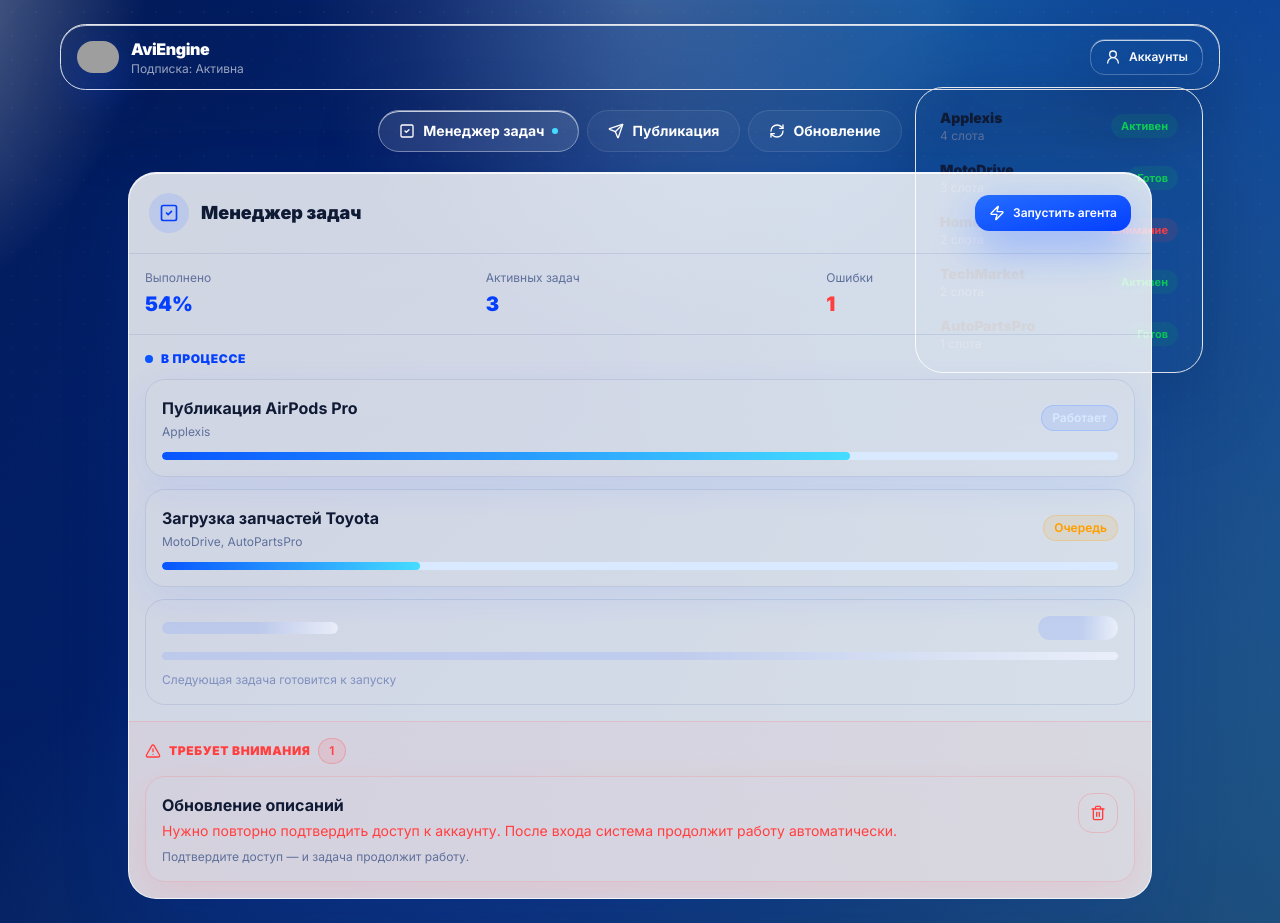
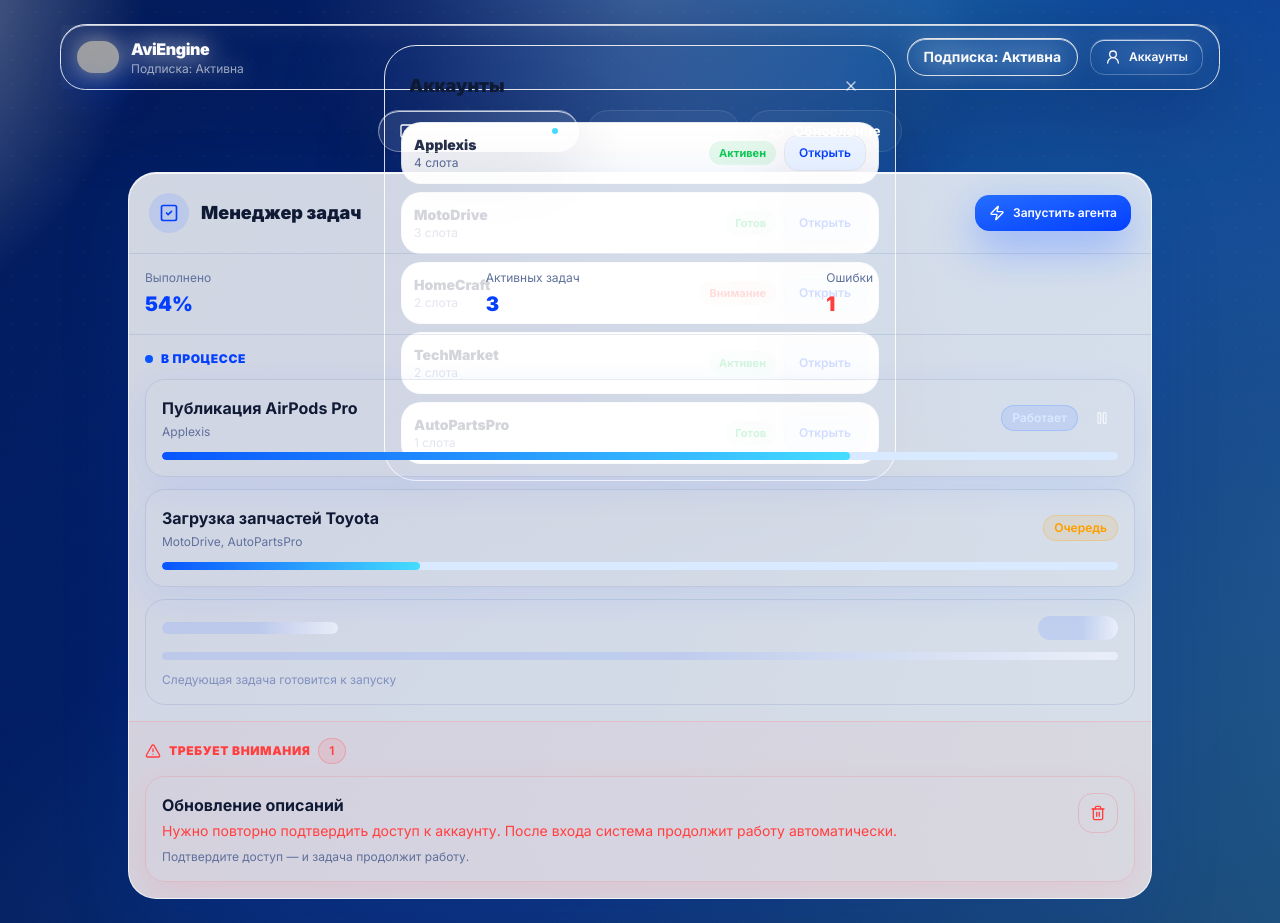
Before and after one commit to BodyaAi/aviengine-agent, a Next.js app in the folder frontend/: page /dashboard in a window 1280 px wide. Both pictures are taken after a click on the button "Аккаунты". Built offline with nearby package versions, Linux system fonts and the light colour scheme; grey boxes are pictures that could not be loaded.

Commit message:
feat(ui): add interface logic and tabs

```diff
--- a/frontend/app/dashboard/components/DashboardHeader.tsx
+++ b/frontend/app/dashboard/components/DashboardHeader.tsx
@@ -1,9 +1,10 @@
 "use client";
 
 import Image from "next/image";
-import { UserRound } from "lucide-react";
+import { X, UserRound } from "lucide-react";
 import { Button } from "@/components/ui/button";
-import type { Account, SubscriptionStatus } from "../models/dashboard";
+import type { Account, SubscriptionPlan, SubscriptionStatus } from "../models/dashboard";
+import { SubscriptionWidget } from "./SubscriptionWidget";
 import aviLogo from "../../../../docs/legacy_website_prototype/AviEngine Website/src/assets/83ad018e457e6e4bb595c06474fa13375d08f06e.png";
 
 const accountStatusLabels = {
@@ -17,11 +18,21 @@
   accountsOpen,
   setAccountsOpen,
   subscription,
+  subscriptionPlans,
+  subscriptionOpen,
+  setSubscriptionOpen,
+  selectedPlan,
+  setSelectedPlan,
 }: {
   accounts: Account[];
   accountsOpen: boolean;
   setAccountsOpen: (open: boolean) => void;
   subscription: SubscriptionStatus;
+  subscriptionPlans: SubscriptionPlan[];
+  subscriptionOpen: boolean;
+  setSubscriptionOpen: (open: boolean) => void;
+  selectedPlan: string;
+  setSelectedPlan: (plan: string) => void;
 }) {
   return (
     <header className="relative mb-5 flex items-center justify-between rounded-[1.6rem] border border-white/18 bg-white/12 px-4 py-3 shadow-glass backdrop-blur-2xl">
@@ -33,7 +44,8 @@
         </div>
       </div>
 
-      <div className="relative">
+      <div className="flex items-center gap-3">
+        <SubscriptionWidget subscription={subscription} plans={subscriptionPlans} selectedPlan={selectedPlan} setSelectedPlan={setSelectedPlan} open={subscriptionOpen} setOpen={setSubscriptionOpen} />
         <Button
           type="button"
           variant="secondary"
@@ -43,22 +55,33 @@
         >
           <UserRound className="h-4 w-4" /> Аккаунты
         </Button>
+      </div>
       {accountsOpen && (
-          <div className="absolute right-0 top-12 z-20 w-72 rounded-3xl border border-white/18 bg-white/92 p-3 text-ink-900 shadow-[0_24px_80px_rgba(4,18,54,.25)] backdrop-blur-2xl">
+        <div className="fixed inset-0 z-50 grid place-items-center bg-ink-950/58 p-5 backdrop-blur-md" onMouseDown={() => setAccountsOpen(false)}>
+          <div className="w-full max-w-lg rounded-[2rem] border border-white/18 bg-white/94 p-4 text-ink-900 shadow-[0_30px_100px_rgba(4,18,54,.34)]" onMouseDown={event => event.stopPropagation()}>
+            <div className="mb-4 flex items-center justify-between px-2 pt-1">
+              <div className="text-lg font-black">Аккаунты</div>
+              <Button variant="ghost" size="icon" onClick={() => setAccountsOpen(false)}><X className="h-4 w-4" /></Button>
+            </div>
+            <div className="space-y-2">
               {accounts.map(account => (
-              <div key={account.id} className="flex items-center justify-between rounded-2xl px-3 py-2 transition hover:bg-primary-50">
+                <div key={account.id} className="flex items-center justify-between rounded-2xl border border-primary-900/10 bg-white px-3 py-3 transition hover:bg-primary-50">
                   <div>
                     <div className="text-sm font-black">{account.name}</div>
                     <div className="text-xs text-ink-500">{account.slots} слота</div>
                   </div>
+                  <div className="flex items-center gap-2">
                     <span className={`rounded-full px-2.5 py-1 text-[11px] font-bold ${account.status === "attention" ? "bg-danger/10 text-danger" : "bg-success/10 text-success"}`}>
                       {accountStatusLabels[account.status]}
                     </span>
+                    <Button size="sm" variant="secondary" className="bg-primary-50 text-primary-700">Открыть</Button>
+                  </div>
                 </div>
             ))}
             </div>
+          </div>
+      </div>
       )}
-      </div>
     </header>
   );
 }
--- /dev/null
+++ b/frontend/app/dashboard/components/SubscriptionWidget.tsx
@@ -0,0 +1,52 @@
+"use client";
+
+import { X } from "lucide-react";
+import { Button } from "@/components/ui/button";
+import type { SubscriptionPlan, SubscriptionStatus } from "../models/dashboard";
+
+export function SubscriptionWidget({
+  subscription,
+  plans,
+  selectedPlan,
+  setSelectedPlan,
+  open,
+  setOpen,
+}: {
+  subscription: SubscriptionStatus;
+  plans: SubscriptionPlan[];
+  selectedPlan: string;
+  setSelectedPlan: (plan: string) => void;
+  open: boolean;
+  setOpen: (open: boolean) => void;
+}) {
+  return (
+    <>
+      <button type="button" onClick={() => setOpen(true)} className="rounded-full border border-white/22 bg-white/12 px-4 py-2 text-sm font-bold text-white shadow-glass backdrop-blur-xl transition hover:bg-white/18">
+        {subscription.label}: {subscription.value}
+      </button>
+      {open && (
+        <div className="fixed inset-0 z-50 grid place-items-center bg-ink-950/58 p-5 backdrop-blur-md" onMouseDown={() => setOpen(false)}>
+          <div className="w-full max-w-2xl rounded-[2rem] border border-white/18 bg-white/94 p-4 text-ink-900 shadow-[0_30px_100px_rgba(4,18,54,.34)]" onMouseDown={event => event.stopPropagation()}>
+            <div className="mb-4 flex items-center justify-between px-2 pt-1">
+              <div>
+                <div className="text-lg font-black">{subscription.label}: {subscription.value}</div>
+                <div className="text-sm text-ink-500">{subscription.until}</div>
+              </div>
+              <Button variant="ghost" size="icon" onClick={() => setOpen(false)}><X className="h-4 w-4" /></Button>
+            </div>
+            <div className="grid gap-3 md:grid-cols-3">
+              {plans.map(plan => (
+                <button key={plan.id} type="button" onClick={() => setSelectedPlan(plan.id)} className={`rounded-3xl border p-4 text-left transition ${selectedPlan === plan.id ? "border-primary-300 bg-primary-50 shadow-[0_16px_42px_rgba(20,85,255,.12)]" : "border-primary-900/10 bg-white hover:bg-primary-50/60"}`}>
+                  <div className="font-black">{plan.name}</div>
+                  <div className="mt-2 text-2xl font-black text-primary-700">{plan.price}</div>
+                  <div className="mt-1 text-sm text-ink-500">{plan.slots}</div>
+                </button>
+              ))}
+            </div>
+            <Button className="mt-4 w-full rounded-full" onClick={() => setOpen(false)}>Оформить подписку</Button>
+          </div>
+        </div>
+      )}
+    </>
+  );
+}
--- a/frontend/app/dashboard/page.tsx
+++ b/frontend/app/dashboard/page.tsx
@@ -16,13 +16,13 @@
       <div className="pointer-events-none fixed inset-0 bg-[radial-gradient(circle_at_50%_0%,rgba(255,255,255,.20),transparent_30%),linear-gradient(180deg,rgba(4,18,54,.16),rgba(4,18,54,.62))]" />
       <div className="dot-grid pointer-events-none fixed inset-0 opacity-25" />
       <motion.div initial={{ opacity: 0 }} animate={{ opacity: 1 }} transition={{ duration: .6 }} className="container relative z-10 py-6">
-        <DashboardHeader accounts={dashboard.accounts} accountsOpen={dashboard.accountsOpen} setAccountsOpen={dashboard.setAccountsOpen} subscription={dashboard.subscription} />
+        <DashboardHeader accounts={dashboard.accounts} accountsOpen={dashboard.accountsOpen} setAccountsOpen={dashboard.setAccountsOpen} subscription={dashboard.subscription} subscriptionPlans={dashboard.subscriptionPlans} subscriptionOpen={dashboard.subscriptionOpen} setSubscriptionOpen={dashboard.setSubscriptionOpen} selectedPlan={dashboard.selectedPlan} setSelectedPlan={dashboard.setSelectedPlan} />
         <TabSwitcher tab={dashboard.tab} setTab={dashboard.setTab} />
         <section className="mx-auto mt-5 max-w-5xl">
           <AnimatePresence mode="wait">
             {dashboard.tab === "manager" && (
               <motion.div key="manager" initial={{ opacity: 0, y: 22, filter: "blur(8px)" }} animate={{ opacity: 1, y: 0, filter: "blur(0px)" }} exit={{ opacity: 0, y: -12, filter: "blur(8px)" }} transition={{ duration: .42 }}>
-                <ManagerTab tasks={dashboard.tasks} errors={dashboard.errors} runAgent={dashboard.runAgent} removeTask={dashboard.removeTask} />
+                <ManagerTab tasks={dashboard.tasks} errors={dashboard.errors} runAgent={dashboard.runAgent} stopTask={dashboard.stopTask} resumeTask={dashboard.resumeTask} removeTask={dashboard.removeTask} />
               </motion.div>
             )}
             {dashboard.tab === "publication" && (
--- a/frontend/app/dashboard/state/useDashboardState.ts
+++ b/frontend/app/dashboard/state/useDashboardState.ts
@@ -1,7 +1,7 @@
 "use client";
 
 import { useMemo, useState } from "react";
-import type { Account, Listing, PublicationTemplate, SubscriptionStatus, Tab, Task } from "../models/dashboard";
+import type { Account, Listing, PublicationTemplate, SubscriptionPlan, SubscriptionStatus, Tab, Task } from "../models/dashboard";
 
 const initialAccounts: Account[] = [
   { id: 1, name: "Applexis", status: "active", slots: 4 },
@@ -36,11 +36,21 @@
 const subscription: SubscriptionStatus = {
   label: "Подписка",
   value: "Активна",
+  state: "active",
+  until: "до 24.08.2026",
 };
+
+const subscriptionPlans: SubscriptionPlan[] = [
+  { id: "start", name: "Start", price: "1 990 ₽", slots: "3 слота" },
+  { id: "pro", name: "Pro", price: "4 990 ₽", slots: "10 слотов" },
+  { id: "business", name: "Business", price: "9 990 ₽", slots: "30 слотов" },
+];
 
 export function useDashboardState() {
   const [tab, setTab] = useState<Tab>("manager");
   const [accountsOpen, setAccountsOpen] = useState(false);
+  const [subscriptionOpen, setSubscriptionOpen] = useState(false);
+  const [selectedPlan, setSelectedPlan] = useState(subscriptionPlans[1].id);
   const [tasks, setTasks] = useState<Task[]>(initialTasks);
   const [templates, setTemplates] = useState<PublicationTemplate[]>(initialTemplates);
   const [listings, setListings] = useState<Listing[]>(initialListings);
@@ -49,7 +59,15 @@
   const selectedListings = useMemo(() => listings.filter(listing => listing.selected).length, [listings]);
 
   const runAgent = () => {
-    setTasks(current => current.map(task => task.status === "queue" ? { ...task, status: "running", progress: Math.max(task.progress, 34) } : task));
+    setTasks(current => current.map(task => task.status === "queue" || task.status === "paused" ? { ...task, status: "running", progress: Math.max(task.progress, 34) } : task));
+  };
+
+  const stopTask = (id: number) => {
+    setTasks(current => current.map(task => task.id === id && task.status === "running" ? { ...task, status: "paused" } : task));
+  };
+
+  const resumeTask = (id: number) => {
+    setTasks(current => current.map(task => task.id === id && task.status === "paused" ? { ...task, status: "running" } : task));
   };
 
   const removeTask = (id: number) => {
@@ -79,9 +97,16 @@
     accountsOpen,
     setAccountsOpen,
     subscription,
+    subscriptionPlans,
+    subscriptionOpen,
+    setSubscriptionOpen,
+    selectedPlan,
+    setSelectedPlan,
     tasks,
     errors,
     runAgent,
+    stopTask,
+    resumeTask,
     removeTask,
     templates,
     activateTemplate,
--- a/frontend/app/dashboard/tabs/ManagerTab.tsx
+++ b/frontend/app/dashboard/tabs/ManagerTab.tsx
@@ -1,14 +1,14 @@
 "use client";
 
 import { motion } from "framer-motion";
-import { AlertTriangle, CheckSquare2, Trash2, Zap } from "lucide-react";
+import { AlertTriangle, CheckSquare2, Pause, Play, Trash2, Zap } from "lucide-react";
 import { Button } from "@/components/ui/button";
 import { Badge } from "@/components/ui/badge";
 import { Card } from "@/components/ui/card";
 import type { Task } from "../models/dashboard";
 import { PanelHeader } from "../components/PanelHeader";
 
-export function ManagerTab({ tasks, errors, runAgent, removeTask }: { tasks: Task[]; errors: Task[]; runAgent: () => void; removeTask: (id: number) => void }) {
+export function ManagerTab({ tasks, errors, runAgent, stopTask, resumeTask, removeTask }: { tasks: Task[]; errors: Task[]; runAgent: () => void; stopTask: (id: number) => void; resumeTask: (id: number) => void; removeTask: (id: number) => void }) {
   return (
     <div className="space-y-5">
       <Card className="light-panel overflow-hidden text-ink-900">
@@ -20,7 +20,7 @@
         </div>
         <div className="p-4">
           <div className="mb-3 flex items-center gap-2 text-xs font-black uppercase tracking-wider text-primary-700"><span className="h-2 w-2 rounded-full bg-primary-600" /> В процессе</div>
-          {tasks.filter(task => task.status !== "error").map(task => <TaskRow key={task.id} task={task} />)}
+          {tasks.filter(task => task.status !== "error").map(task => <TaskRow key={task.id} task={task} stopTask={stopTask} resumeTask={resumeTask} />)}
           <SkeletonPreview />
         </div>
         {errors.length > 0 && <ErrorState errors={errors} removeTask={removeTask} />}
@@ -30,6 +30,6 @@
 }
 
 function Kpi({ l, v, danger }: { l: string; v: string; danger?: boolean }) { return <div className="p-4"><div className="text-xs text-ink-500">{l}</div><div className={`mt-1 text-xl font-black ${danger ? "text-danger" : "text-primary-700"}`}>{v}</div></div>; }
-function TaskRow({ task }: { task: Task }) { return <motion.div whileHover={{ y: -3, scale: 1.004 }} className="mb-3 rounded-2xl border border-primary-900/10 bg-white/74 p-4 shadow-[0_10px_35px_rgba(20,85,255,.08)] transition"><div className="mb-3 flex items-center justify-between"><div><b>{task.title}</b><div className="mt-1 text-xs text-ink-500">{task.account}</div></div><Badge variant={task.status === "queue" ? "warning" : "blue"}>{task.status === "queue" ? "Очередь" : "Работает"}</Badge></div><div className="h-2 overflow-hidden rounded-full bg-primary-100"><motion.div initial={{ width: 0 }} animate={{ width: `${task.progress}%` }} transition={{ duration: 1, ease: "easeOut" }} className="h-full rounded-full bg-gradient-to-r from-primary-600 to-cyan" /></div></motion.div>; }
+function TaskRow({ task, stopTask, resumeTask }: { task: Task; stopTask: (id: number) => void; resumeTask: (id: number) => void }) { return <motion.div whileHover={{ y: -3, scale: 1.004 }} className="mb-3 rounded-2xl border border-primary-900/10 bg-white/74 p-4 shadow-[0_10px_35px_rgba(20,85,255,.08)] transition"><div className="mb-3 flex items-center justify-between gap-3"><div><b>{task.title}</b><div className="mt-1 text-xs text-ink-500">{task.account}</div></div><div className="flex items-center gap-2"><Badge variant={task.status === "queue" ? "warning" : "blue"}>{task.status === "queue" ? "Очередь" : task.status === "paused" ? "Пауза" : "Работает"}</Badge>{task.status === "running" && <Button size="icon" variant="ghost" className="h-8 w-8" onClick={() => stopTask(task.id)}><Pause className="h-4 w-4" /></Button>}{task.status === "paused" && <Button size="icon" variant="ghost" className="h-8 w-8" onClick={() => resumeTask(task.id)}><Play className="h-4 w-4" /></Button>}</div></div><div className="h-2 overflow-hidden rounded-full bg-primary-100"><motion.div initial={{ width: 0 }} animate={{ width: `${task.progress}%` }} transition={{ duration: 1, ease: "easeOut" }} className="h-full rounded-full bg-gradient-to-r from-primary-600 to-cyan" /></div></motion.div>; }
 function SkeletonPreview() { return <div className="rounded-2xl border border-primary-900/10 bg-white/48 p-4"><div className="mb-3 flex items-center justify-between"><div className="skeleton-line h-3 w-44" /><div className="skeleton-line h-6 w-20" /></div><div className="skeleton-line h-2 w-full" /><p className="mt-3 text-xs text-ink-400">Следующая задача готовится к запуску</p></div>; }
 function ErrorState({ errors, removeTask }: { errors: Task[]; removeTask: (id: number) => void }) { return <div className="border-t border-danger/15 bg-danger/[.045] p-4"><div className="mb-3 flex items-center gap-2 text-xs font-black uppercase tracking-wider text-danger"><AlertTriangle className="h-4 w-4" /> Требует внимания <Badge variant="danger">{errors.length}</Badge></div>{errors.map(task => <motion.div key={task.id} whileHover={{ y: -2 }} className="rounded-2xl border border-danger/15 bg-white/74 p-4 shadow-[0_14px_38px_rgba(239,68,68,.08)]"><div className="flex items-start justify-between gap-4"><div><b>{task.title}</b><p className="mt-1 text-sm text-danger">{task.error}</p><p className="mt-2 text-xs text-ink-500">Подтвердите доступ — и задача продолжит работу.</p></div><Button variant="destructive" size="icon" onClick={() => removeTask(task.id)}><Trash2 className="h-4 w-4" /></Button></div></motion.div>)}</div>; }
```
Also changed, not shown: frontend/app/dashboard/models/dashboard.ts (+15 -6 lines). Lines whose indentation alone changed are shown as unchanged.
